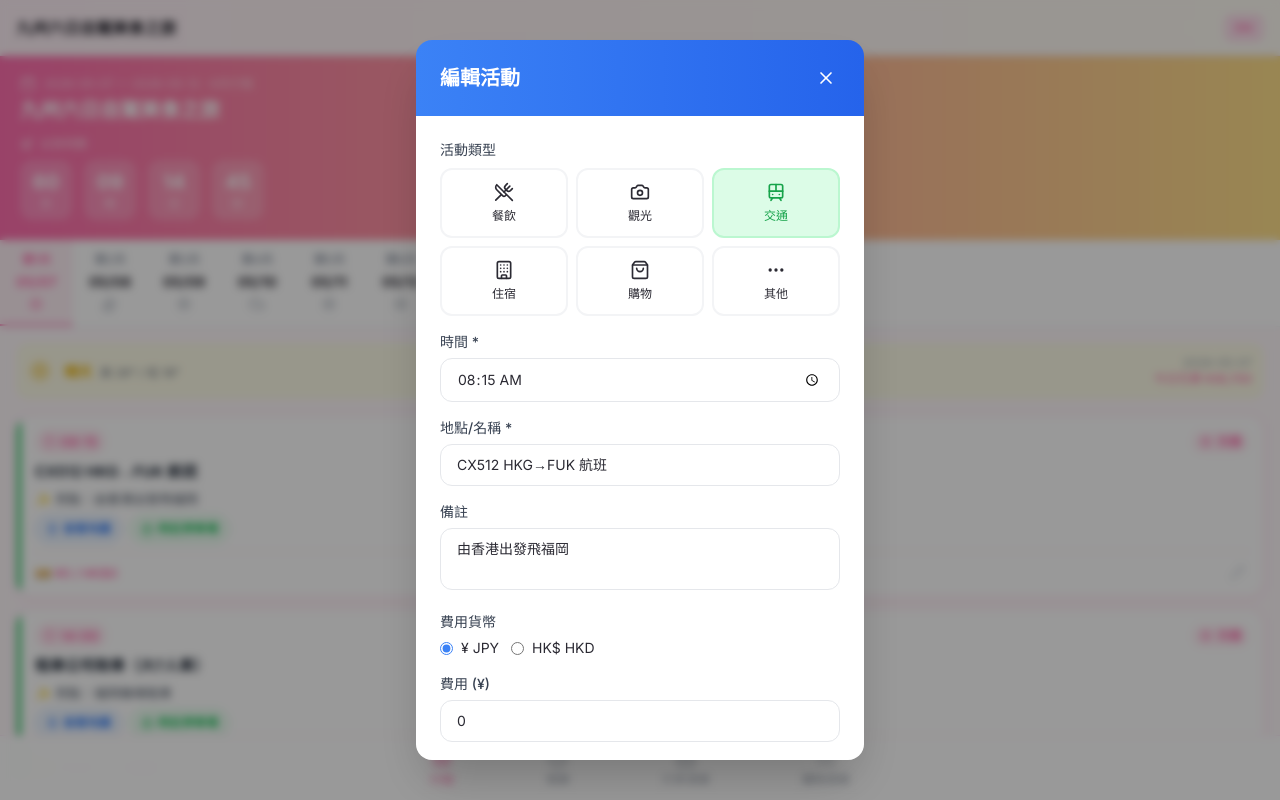
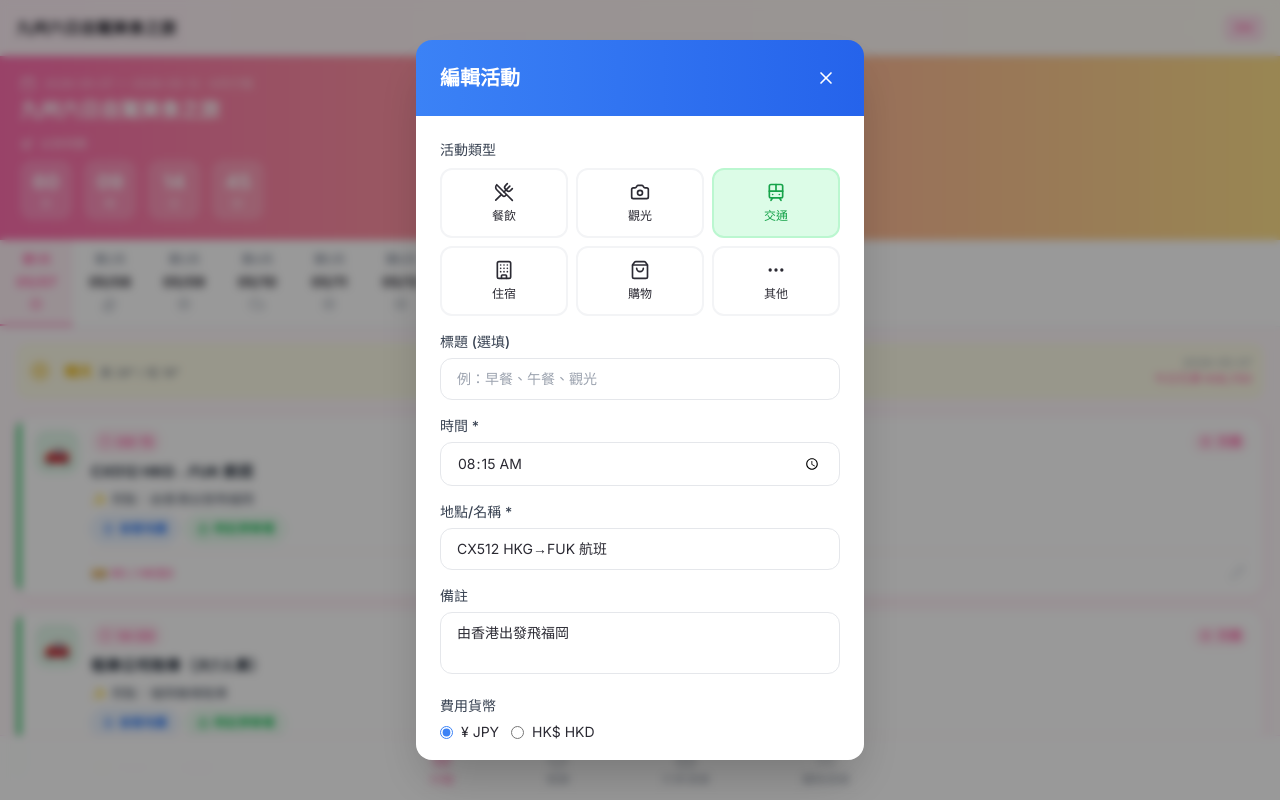
Before and after one commit to tiffanywong0615-oss/tiff-app-test, a Next.js app: page /trips/13b56b64-14df-4efa-8edf-567d80291c27 in a window 1280 px wide. Both pictures are taken after a click on the button 1237 px from the left and 572 px from the top of the page. Shown: the top 800 px of the page. Built offline with nearby package versions, Linux system fonts and the light colour scheme.

Commit message:
Add emoji icon + activity title label to each ActivityCard
Co-authored-by: tiffanywong0615-oss <264851597+tiffanywong0615-oss@users.noreply.github.com>

```diff
--- a/src/components/ActivityCard.css
+++ b/src/components/ActivityCard.css
@@ -143,6 +143,35 @@
   margin-left: 4px;
 }
 
+.activity-main-row {
+  display: flex;
+  align-items: flex-start;
+  gap: 12px;
+}
+
+.activity-emoji-icon {
+  flex-shrink: 0;
+  width: 44px;
+  height: 44px;
+  border-radius: 12px;
+  display: flex;
+  align-items: center;
+  justify-content: center;
+  font-size: 22px;
+  margin-top: 2px;
+}
+
+.activity-content {
+  flex: 1;
+  min-width: 0;
+}
+
+.activity-title-prefix {
+  font-weight: 700;
+  color: #FF6FAE;
+  margin-right: 2px;
+}
+
 .driving-segment {
   display: flex;
   flex-direction: column;
--- a/src/components/ActivityCard.tsx
+++ b/src/components/ActivityCard.tsx
@@ -24,6 +24,15 @@ const typeConfig: Record<Activity['type'], { color: string; Icon: React.ElementT
     Hotel:       { color: '#A855F7', Icon: Building },
     Shopping:    { color: '#EC4899', Icon: ShoppingBag },
     Other:       { color: '#94A3B8', Icon: MoreHorizontal },
+};
+
+const typeEmoji: Record<Activity['type'], string> = {
+    Food:        '🍽️',
+    Sightseeing: '📸',
+    Transport:   '🚗',
+    Hotel:       '🏨',
+    Shopping:    '🛍️',
+    Other:       '✨',
 };
 
 function formatCost(cost: number, costCurrency?: 'JPY' | 'HKD'): string {
@@ -53,6 +62,11 @@ const ActivityCard = ({ activity, tripId, dayIndex, translatedLocation, translat
             <div className="activity-card">
                 <div className="activity-accent-bar" style={{ backgroundColor: color }} />
                 <div className="activity-body">
+                    <div className="activity-main-row">
+                        <div className="activity-emoji-icon" style={{ backgroundColor: color + '20' }}>
+                            <span>{typeEmoji[activity.type]}</span>
+                        </div>
+                        <div className="activity-content">
                             <div className="activity-type-row">
                                 <span className="activity-time">
                                     <Clock size={13} />
@@ -64,7 +78,12 @@ const ActivityCard = ({ activity, tripId, dayIndex, translatedLocation, translat
                                 </span>
                             </div>
 
-                    <p className="activity-location">{displayLocation}</p>
+                            <p className="activity-location">
+                                {activity.title && (
+                                    <span className="activity-title-prefix">{activity.title}：</span>
+                                )}
+                                {displayLocation}
+                            </p>
 
                             {displayNotes && (
                                 <p className="activity-highlights">✨ {t.highlights}{displayNotes}</p>
@@ -106,6 +125,8 @@ const ActivityCard = ({ activity, tripId, dayIndex, translatedLocation, translat
                             </div>
                         </div>
                     </div>
+                </div>
+            </div>
 
             {isEditing && (
                 <EditActivityModal
--- a/src/components/AddActivityModal.tsx
+++ b/src/components/AddActivityModal.tsx
@@ -20,6 +20,7 @@ const types: { type: Activity['type']; label: string; icon: React.ElementType; c
 
 export default function AddActivityModal({ onClose, onAdd }: AddActivityModalProps) {
   const [selectedType, setSelectedType] = useState<Activity['type']>('Food');
+  const [title, setTitle] = useState('');
   const [time, setTime] = useState('');
   const [location, setLocation] = useState('');
   const [notes, setNotes] = useState('');
@@ -32,7 +33,7 @@ export default function AddActivityModal({ onClose, onAdd }: AddActivityModalPro
     e.preventDefault();
     if (!time || !location) return;
     const drivingVal = drivingToNext !== '' ? Number(drivingToNext) : undefined;
-    onAdd({ time, type: selectedType, location, notes, cost: Number(cost) || 0, costCurrency, mapQuery, drivingToNext: drivingVal });
+    onAdd({ time, type: selectedType, title, location, notes, cost: Number(cost) || 0, costCurrency, mapQuery, drivingToNext: drivingVal });
     onClose();
   };
 
@@ -65,6 +66,16 @@ export default function AddActivityModal({ onClose, onAdd }: AddActivityModalPro
                 </button>
               ))}
             </div>
+          </div>
+          <div>
+            <label className="block text-sm font-medium text-gray-700 mb-1.5">標題 (選填)</label>
+            <input
+              type="text"
+              value={title}
+              onChange={e => setTitle(e.target.value)}
+              placeholder="例：早餐、午餐、觀光"
+              className="w-full border border-gray-200 rounded-xl px-4 py-2.5 text-sm focus:outline-none focus:ring-2 focus:ring-[#FF6FAE]"
+            />
           </div>
           <div>
             <label className="block text-sm font-medium text-gray-700 mb-1.5">時間 *</label>
--- a/src/components/EditActivityModal.tsx
+++ b/src/components/EditActivityModal.tsx
@@ -21,6 +21,7 @@ const types: { type: Activity['type']; label: string; icon: React.ElementType; c
 
 export default function EditActivityModal({ activity, onClose, onSave }: EditActivityModalProps) {
   const [selectedType, setSelectedType] = useState<Activity['type']>(activity.type);
+  const [title, setTitle] = useState(activity.title ?? '');
   const [time, setTime] = useState(activity.time);
   const [location, setLocation] = useState(activity.location);
   const [notes, setNotes] = useState(activity.notes);
@@ -32,7 +33,7 @@ export default function EditActivityModal({ activity, onClose, onSave }: EditAct
   const handleSubmit = (e: React.FormEvent) => {
     e.preventDefault();
     const drivingVal = drivingToNext !== '' ? Number(drivingToNext) : undefined;
-    onSave({ type: selectedType, time, location, notes, cost: Number(cost) || 0, costCurrency, mapQuery, drivingToNext: drivingVal });
+    onSave({ type: selectedType, time, title, location, notes, cost: Number(cost) || 0, costCurrency, mapQuery, drivingToNext: drivingVal });
     onClose();
   };
 
@@ -65,6 +66,16 @@ export default function EditActivityModal({ activity, onClose, onSave }: EditAct
                 </button>
               ))}
             </div>
+          </div>
+          <div>
+            <label className="block text-sm font-medium text-gray-700 mb-1.5">標題 (選填)</label>
+            <input
+              type="text"
+              value={title}
+              onChange={e => setTitle(e.target.value)}
+              placeholder="例：早餐、午餐、觀光"
+              className="w-full border border-gray-200 rounded-xl px-4 py-2.5 text-sm focus:outline-none focus:ring-2 focus:ring-blue-400"
+            />
           </div>
           <div>
             <label className="block text-sm font-medium text-gray-700 mb-1.5">時間 *</label>
--- a/src/types/index.ts
+++ b/src/types/index.ts
@@ -9,6 +9,7 @@ export interface Activity {
   time: string;
   type: 'Food' | 'Sightseeing' | 'Transport' | 'Hotel' | 'Shopping' | 'Other';
   location: string;
+  title?: string;
   notes: string;
   cost: number;
   costCurrency?: 'JPY' | 'HKD';
```
Also changed, not shown: 1 other file (tests, documents, lock files or other folders). Lines whose indentation alone changed are shown as unchanged.
